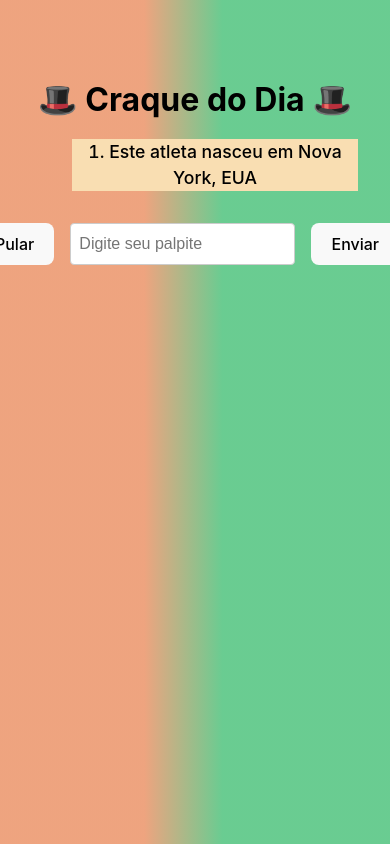
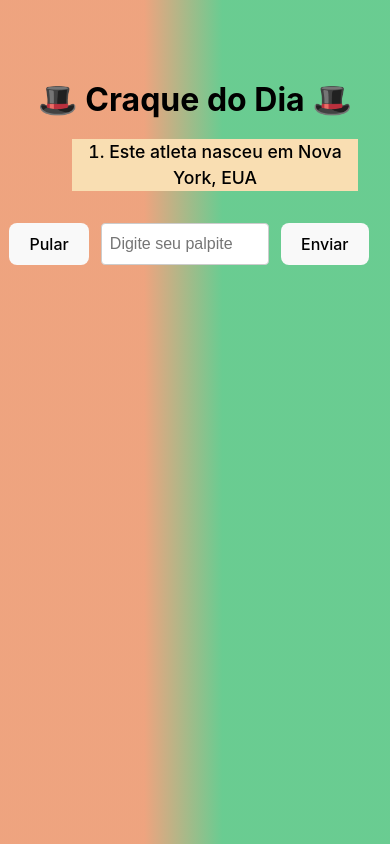
Before and after one commit to brenoferreira/craquedodia, a React (Vite) app: page / in a window 390 px wide. Built offline with nearby package versions, Linux system fonts and the light colour scheme.

Commit message:
melhoras layout mobile controls

```diff
--- a/src/App.css
+++ b/src/App.css
@@ -30,7 +30,7 @@ body {
 .controls {
   display: flex;
   justify-content: center;
-  gap: 1rem;
+  gap: .75rem;
   margin-top: 2rem;
 }
 
@@ -39,6 +39,7 @@ input[type="text"] {
   font-size: 1rem;
   border: 1px solid #ccc;
   border-radius: 0.25rem;
+  width: 150px;
 }
 
 @media (prefers-reduced-motion: no-preference) {
```
